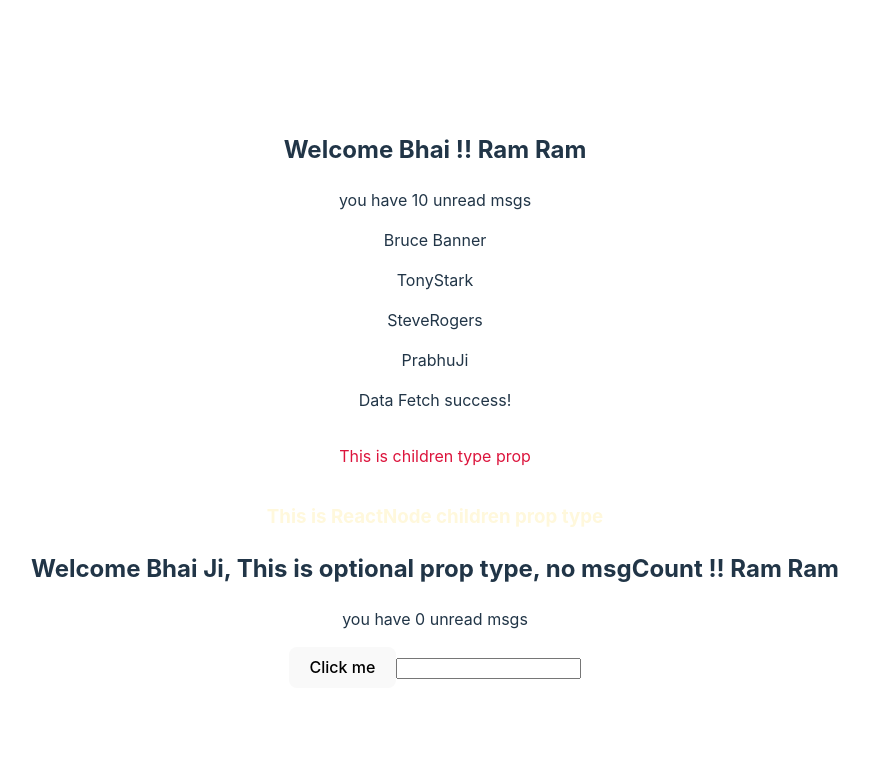
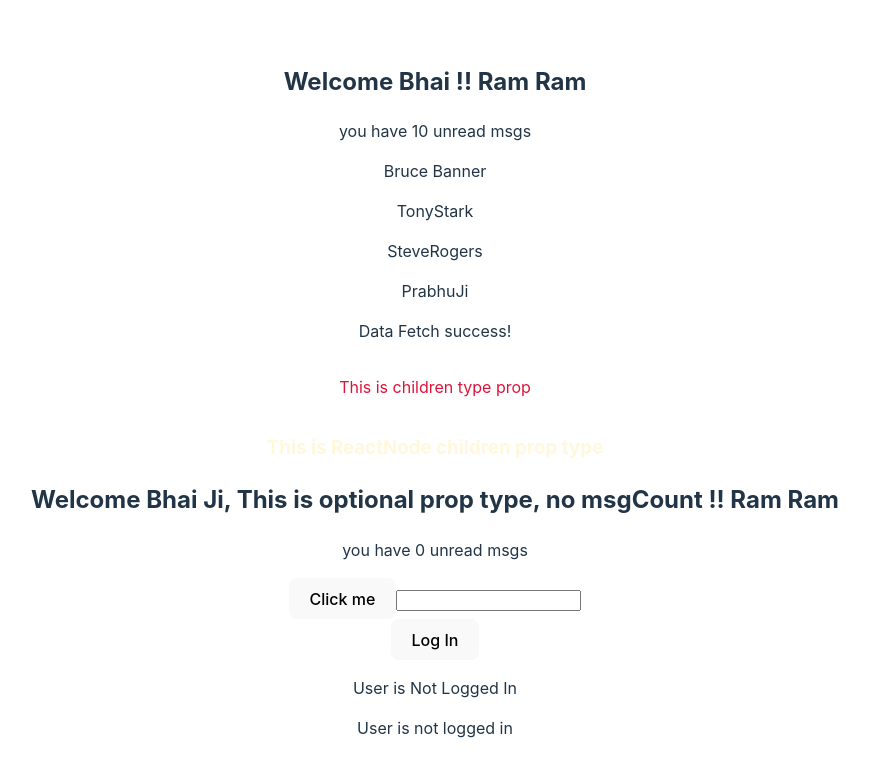
Before and after one commit to D32SSV/react-ts, a React (Vite) app: page / in a window 1280 px wide. Shown: the top 776 px of the page, without its empty margins (205-1074 px from the left). Built offline with nearby package versions, Linux system fonts and the light colour scheme.

Commit message:
prop in state

```diff
--- a/src/App.tsx
+++ b/src/App.tsx
@@ -8,6 +8,7 @@ import Oscar from "./components/Oscar";
 import Person from "./components/Person";
 import PersonList from "./components/PersonList";
 import Status from "./components/Status";
+import LoggedIn from "./components/state/LoggedIn";
 
 function App() {
   const personName = {
@@ -56,6 +57,9 @@ function App() {
           return setValue(event.target.value);
         }}
       />
+      <div>
+        <LoggedIn />
+      </div>
     </>
   );
 }
--- /dev/null
+++ b/src/components/state/LoggedIn.tsx
@@ -0,0 +1,20 @@
+import React, { useState } from "react";
+import User from "./User";
+
+const LoggedIn = () => {
+  const [isLogged, setIsLogged] = useState(false);
+
+  function handleLogin() {
+    setIsLogged(!isLogged);
+  }
+
+  return (
+    <div>
+      <button onClick={handleLogin}>{isLogged ? "Log Out" : "Log In"}</button>
+      <p>User is {!isLogged ? "Not Logged In" : "Logged In"}</p>
+      <User isLogged={isLogged} name="KRSNA" email="krsna@kalamkaar.com" />
+    </div>
+  );
+};
+
+export default LoggedIn;
--- /dev/null
+++ b/src/components/state/User.tsx
@@ -0,0 +1,35 @@
+import { useState, useEffect } from "react";
+
+type Auth = {
+  name: string;
+  email: string;
+  isLogged: boolean;
+};
+
+const User = ({
+  isLogged,
+  name = "Guest",
+  email = "krsna@kalamkaar.com",
+}: Auth) => {
+  const [user, setUser] = useState<Auth | null>(null);
+
+  useEffect(() => {
+    if (isLogged) {
+      setUser({ name, email, isLogged: true });
+    } else {
+      setUser(null);
+    }
+  }, [isLogged, name, email]);
+
+  return (
+    <>
+      {isLogged ? (
+        <p>Username is: {user?.name}</p>
+      ) : (
+        <p>User is not logged in</p>
+      )}
+    </>
+  );
+};
+
+export default User;
```
